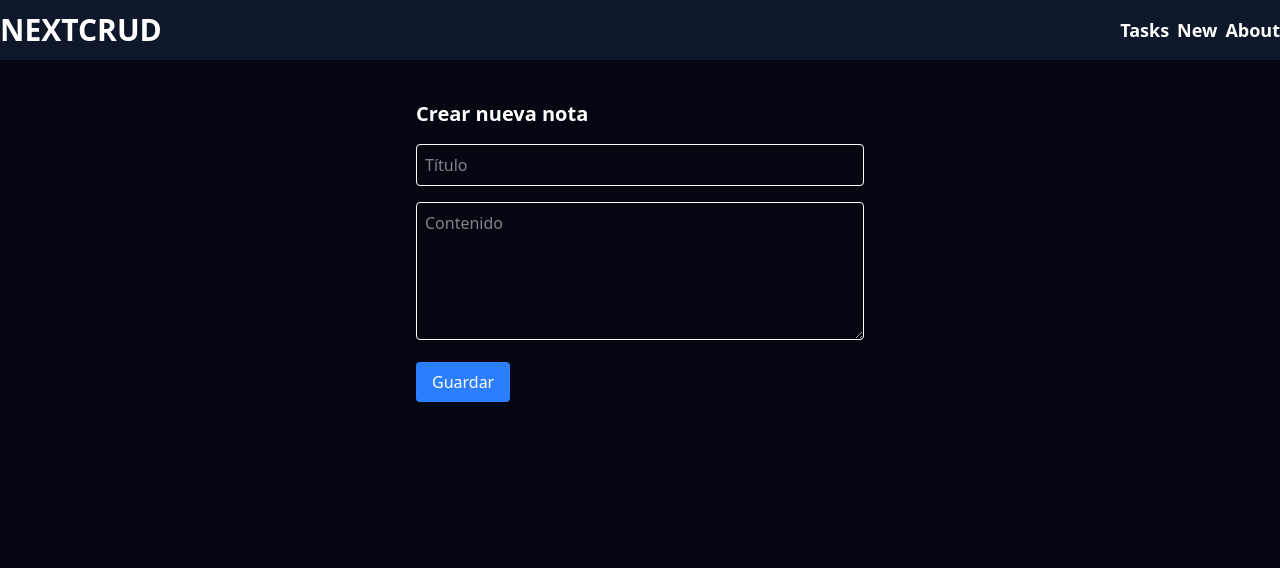
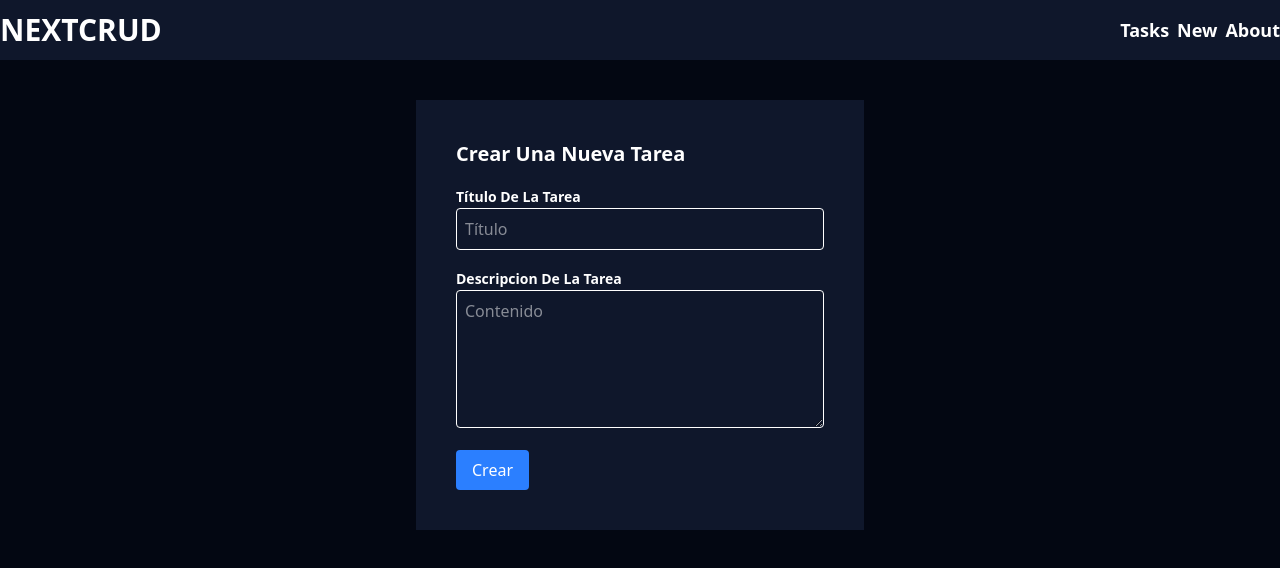
Before and after one commit to Angie09309/nextjs-prisma-crud, a Next.js app: page /new in a window 1280 px wide. Shown: the top 568 px of the page. Built offline with nearby package versions, Linux system fonts and the light colour scheme.

Commit message:
Actualizar formularios de creación y edición de tareas con títulos y labels

```diff
--- a/src/components/EditForm.jsx
+++ b/src/components/EditForm.jsx
@@ -55,17 +55,18 @@ export const EditForm = ({ id }) => {
     }
 
     return (
+
         <form className="bg-slate-800 p-10 lg:w-1/4 md:w-1/2"
             onSubmit={onSubmit}>
-
-            <label htmlFor="title" className="font-bold text-sm">Título De La Tarea</label>
+            <h1 className="text-xl font-bold mb-4  text-center">Edición De La Tarea</h1>
+            <label htmlFor="title" className="font-bold text-sm">Edita La Tarea</label>
             <input type="text" id="title" className="border border-gray-400 p-2 mb-4 w-full text-white"
                 placeholder="Título"
                 onChange={(e) => setTitle(e.target.value)}
                 value={title}
             />
 
-            <label htmlFor="description" className="font-bold text-sm">Descripcion De La Tarea</label>
+            <label htmlFor="description" className="font-bold text-sm">Editar La Descripcion</label>
             <textarea rows="3" id="description" className="border border-gray-400 p-2 mb-4 w-full  text-white"
                 placeholder="Describe tu tarea"
                 onChange={(e) => setDescription(e.target.value)}
@@ -75,7 +76,7 @@ export const EditForm = ({ id }) => {
             <div className='flex justify-between'>
                 <button type='submit'
                     className="bg-blue-500 hover:bg-blue-700 text-white  font-bold py-2 px-4 ounded">
-                    Crear
+                    Guardar Edición
                 </button>
 
                 {
--- a/src/components/NewForm.jsx
+++ b/src/components/NewForm.jsx
@@ -25,8 +25,13 @@ export default function NewForm() {
     };
 
     return (
-        <form onSubmit={handleSubmit} className="space-y-4 max-w-md mx-auto mt-10">
-            <h1 className="text-xl font-bold mb-4">Crear nueva nota</h1>
+        <form onSubmit={handleSubmit}
+            className=" bg-slate-900 p-10  space-y-4 max-w-md mx-auto mt-10"
+        >
+
+            <h1 className="text-xl font-bold mb-4">Crear Una Nueva Tarea</h1>
+
+            <label htmlFor="title" className="font-bold text-sm">Título De La Tarea</label>
             <input
                 type="text"
                 placeholder="Título"
@@ -35,6 +40,8 @@ export default function NewForm() {
                 required
                 className="border p-2 w-full rounded"
             />
+
+            <label htmlFor="description" className="font-bold text-sm">Descripcion De La Tarea</label>
             <textarea
                 placeholder="Contenido"
                 value={description}
@@ -47,7 +54,7 @@ export default function NewForm() {
                 type="submit"
                 className="bg-blue-500 text-white px-4 py-2 rounded hover:bg-blue-600"
             >
-                Guardar
+                Crear
             </button>
         </form>
     );
```
Also changed, not shown: 1 other file (tests, documents, lock files or other folders).
